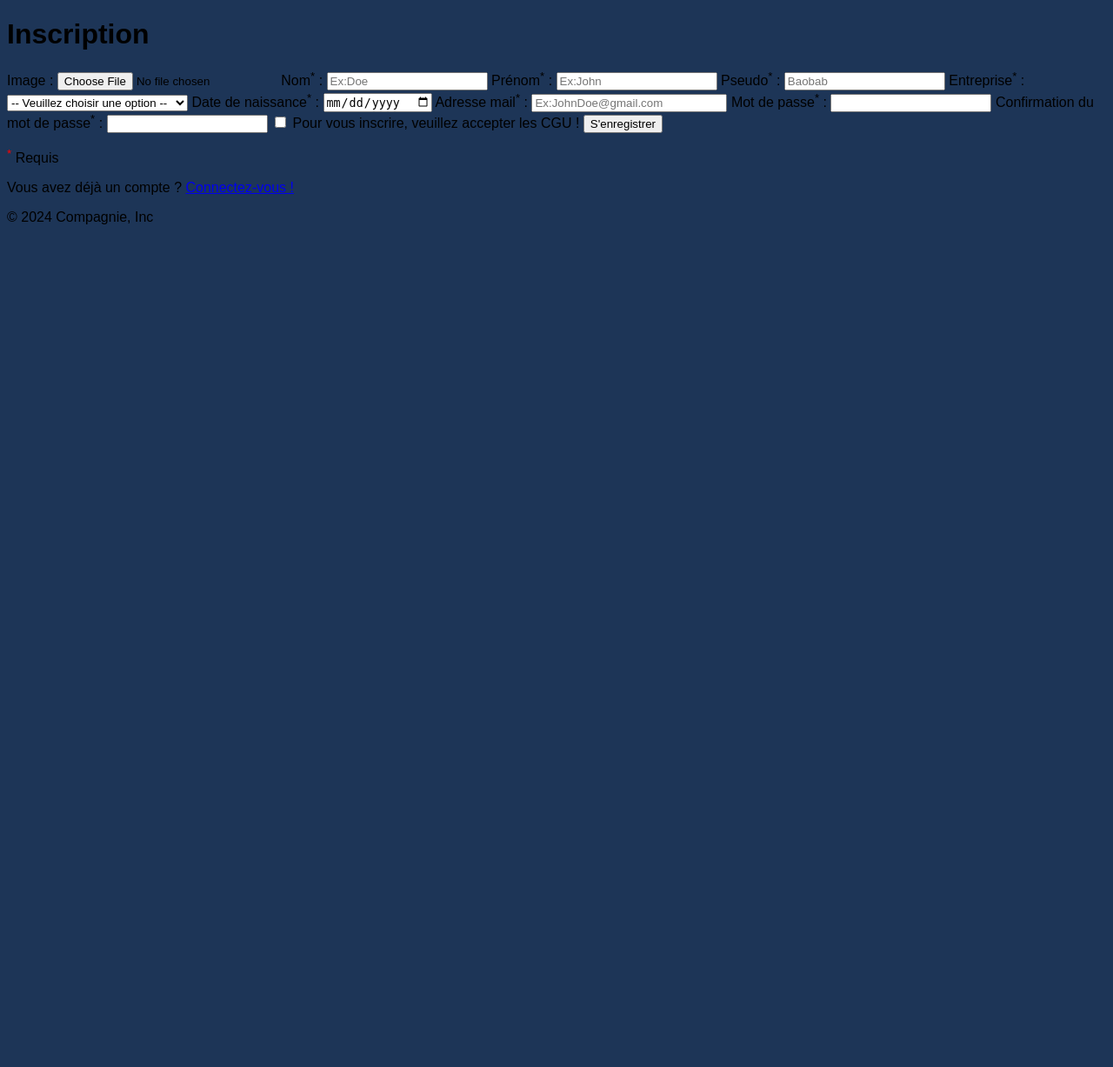
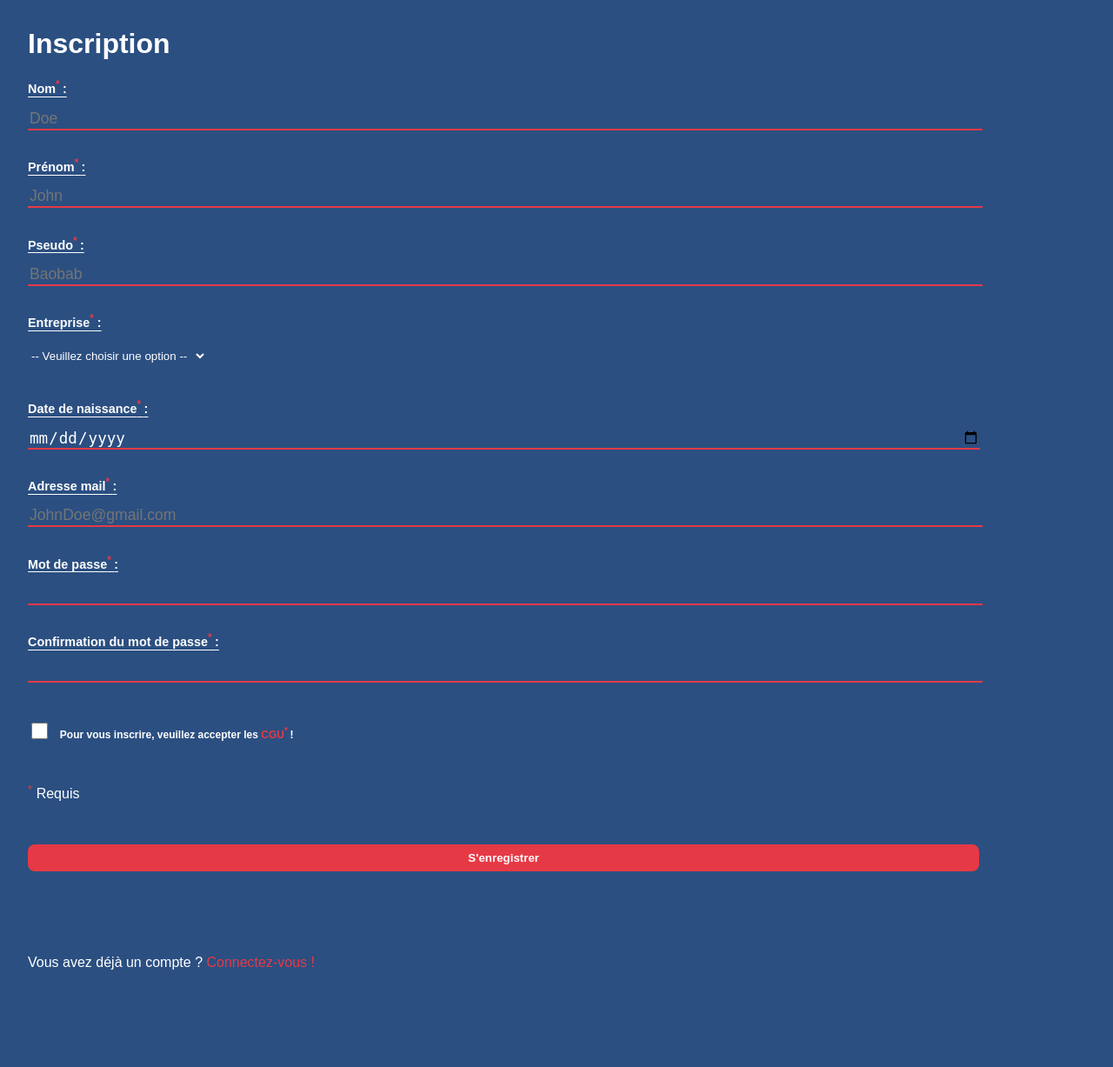
Before and after one commit to BryanPix/FormulairePHP, a PHP site: page /views/view-signup.php in a window 1280 px wide. Shown: the whole page at 87% size. Before the commit the page ends 258 px from the top, so only its background shows below. Run offline with PHP 8.4, Linux system fonts and the light colour scheme; data comes from the database, SQL or seed files in the repository; a stand-in replaces the project's code that opens the database connection; some libraries are stand-ins or nearby versions.

Commit message:
modification CSS beta .5

```diff
--- a/assets/css/style.css
+++ b/assets/css/style.css
@@ -1,8 +1,126 @@
-body{
-  font-family: sans-serif;
-  background-color: #1d3557;
+body {
+  font-family: "Poppins", sans-serif;
+  background-color: #2b4f81;
+  color: white;
+  margin: 2rem;
+}
 
+.redInput {
+  color: #e63946;
+  margin: 2rem 0;
 }
-.redInput {
-  color: red;
+
+.inputField {
+  background: transparent;
+  border: none;
+  border-bottom: 2px solid #e63946;
+  width: 90%;
+  color: white;
+  outline: 0;
+  font-size: 1.1rem;
+  margin-bottom: 1rem;
 }
+.inputField ::-moz-placeholder {
+  text-align: left;
+}
+.inputField ::placeholder {
+  text-align: left;
+}
+
+.labelSignup {
+  font-size: 0.9rem;
+}
+
+.selectField {
+  border: none;
+  border-radius: 0.5rem;
+  padding: 0.5rem 0;
+  background-color: #2b4f81;
+  color: white;
+}
+
+.labelSignin {
+  margin: 1rem;
+  font-size: 1.1rem;
+  font-weight: 500;
+  text-align: left;
+}
+
+.btn-signup {
+  width: 90%;
+  background-color: #e63946;
+  border: none;
+  border-radius: 0.5rem;
+  margin-top: 2rem;
+  color: white;
+  font-weight: 600;
+  padding: 0.5rem 0;
+  cursor: pointer;
+}
+
+.btn-return:link, .btn-return:visited, .btn-return:hover, .btn-return:active {
+  color: white;
+  text-decoration: none;
+}
+
+.requis {
+  padding-top: 2rem;
+}
+
+.cguRedirection {
+  font-size: 12px;
+  margin-left: 2.3rem;
+}
+.cguRedirection ~ a, .cguRedirection a:link, .cguRedirection a:visited, .cguRedirection a:hover, .cguRedirection a:active {
+  color: #e63946;
+  text-decoration: none;
+}
+
+.cguCheckbox {
+  position: relative;
+  top: 27px;
+}
+
+input[type=checkbox] {
+  display: block;
+  width: 1.2rem;
+  height: 1.2rem;
+  accent-color: #e63946;
+  cursor: pointer;
+}
+
+label {
+  font-weight: 700;
+}
+
+.labelUnderline {
+  -webkit-text-decoration: underline 1px;
+          text-decoration: underline 1px;
+  text-underline-offset: 4px;
+}
+
+.spanDirection, .spanDirectionSignup {
+  position: relative;
+  top: 6rem;
+  padding-bottom: 7rem;
+  font-size: 1rem;
+}
+.spanDirection ~ a, .spanDirection a:link, .spanDirection a:visited, .spanDirection a:hover, .spanDirection a:active, .spanDirectionSignup ~ a, .spanDirectionSignup a:link, .spanDirectionSignup a:visited, .spanDirectionSignup a:hover, .spanDirectionSignup a:active {
+  color: #e63946;
+  text-decoration: none;
+}
+
+.fa-arrow-left {
+  float: right;
+}
+
+.divNavigation {
+  position: fixed;
+  bottom: 0;
+  height: 20vh;
+  border-radius: 0.5rem;
+  width: 100%;
+  margin: -31px;
+  padding: 0;
+  background-color: #e63946;
+}/*# sourceMappingURL=style.css.map */
--- /dev/null
+++ b/assets/css/style.scss
@@ -0,0 +1,118 @@
+$primary : #2b4f81;
+$secondary : #e63946;
+
+body{
+    font-family: 'Poppins', sans-serif;
+    background-color: $primary;
+    color: white;
+    margin: 2rem;
+}
+.redInput {
+    color: $secondary;
+    margin: 2rem 0;
+}
+.inputField {
+    background: transparent;
+    border: none;
+    border-bottom: 2px solid $secondary;
+    width: 90%;
+    color: white;
+    outline: 0;
+    font-size: 1.1rem;
+    margin-bottom: 1rem;
+    ::placeholder{
+        text-align: left;
+    }
+}
+.labelSignup{
+    font-size: 0.9rem;
+
+}
+
+
+.selectField{
+    border: none;
+    border-radius: 0.5rem;
+    padding: 0.5rem 0;
+    background-color: $primary;
+    color: white;
+}
+.labelSignin{
+    margin: 1rem;
+    font-size: 1.1rem;
+    font-weight: 500;
+    text-align: left;
+}
+.btn-signup{
+    width: 90%;
+    background-color: $secondary;
+    border: none;
+    border-radius: 0.5rem;
+    margin-top: 2rem;
+    color: white;
+    font-weight: 600;
+    padding: 0.5rem 0;
+    cursor: pointer;
+}
+.btn-return {
+    &:link,
+    &:visited,
+    &:hover,
+    &:active {
+        color: white;
+        text-decoration: none;
+    }
+}
+.requis{
+    padding-top: 2rem;
+}
+.cguRedirection{
+    font-size: 12px;
+    margin-left: 2.3rem;
+    ~ a, a:link, a:visited, a:hover, a:active {
+        color: $secondary;
+        text-decoration: none;
+      }
+}
+.cguCheckbox{
+    position: relative;
+    top: 27px;
+}
+input[type="checkbox"] {
+    display: block;
+    width: 1.2rem;
+    height: 1.2rem;
+    accent-color: $secondary;
+    cursor:pointer;
+
+  }
+label{
+    font-weight: 700;
+}
+.labelUnderline{
+    text-decoration: underline 1px;
+    text-underline-offset: 4px;
+}
+.spanDirection, .spanDirectionSignup{
+    position: relative;
+    top: 6rem;
+    padding-bottom: 7rem;
+    font-size: 1rem;
+    ~ a, a:link, a:visited, a:hover, a:active {
+            color: $secondary;
+            text-decoration: none;
+          }
+}
+.fa-arrow-left{
+  float: right;
+}
+.divNavigation{
+    position: fixed;
+    bottom: 0;
+    height: 20vh;
+    border-radius: 0.5rem;
+    width: 100%;
+    margin: -31px;
+    padding: 0;
+    background-color: $secondary;
+}
--- a/controllers/controller-signin.php
+++ b/controllers/controller-signin.php
@@ -13,13 +13,7 @@ if ($_SERVER['REQUEST_METHOD'] == 'POST') {
     // tableau d'erreurs (stockage des erreurs)
     $errors = [];
 
-    if (empty($_POST['mail'])) {
-        $errors['spanEmail'] = 'Veuillez saisir votre Email';
-    }
 
-    if (empty($_POST['password'])) {
-        $errors['spanPassword'] = 'Veuillez saisir votre mot de passe';
-    }
 
     if (empty($errors)) {
         // ici commence les tests
--- a/controllers/controller-signup.php
+++ b/controllers/controller-signup.php
@@ -11,14 +11,34 @@ $showform = true;
 $errors = [];
 
 if ($_SERVER["REQUEST_METHOD"] == "POST") {
-    // Contrôle de l'image
-    if ($_FILES['userImage']['error'] == 4) {
-        $userImage = 'default.png';
-    } else{
-        $userImage = $_FILES['userImage']['name'];
+
+    if (empty($_POST['nom'])) {
+        $errors['spanNom'] = 'Veuillez saisir votre nom';
+    }
+    if (empty($_POST['prenom'])) {
+        $errors['spanPrenom'] = 'Veuillez saisir votre prénom';
+    }
+    if (empty($_POST['pseudo'])) {
+        $errors['spanPseudo'] = 'Veuillez saisir votre pseudo';
+    }
+    if (empty($_POST['entreprise'])) {
+        $errors['spanEntreprise'] = 'Veuillez saisir votre entreprise';
+    }
+    if (empty($_POST['birthdate'])) {
+        $errors['spanBirthdate'] = 'Veuillez saisir votre date de naissance';
+    }
+    if (empty($_POST['mail'])) {
+        $errors['spanEmail'] = 'Veuillez saisir votre Email';
+    }
+    if (empty($_POST['password'])) {
+        $errors['spanPassword'] = 'Veuillez saisir votre mot de passe';
+    }
+    if (empty($_POST['confirmPass'])) {
+        $errors['spanConfirm'] = 'Votre mot de passe doit être similaire';
     }
 
-    // Contrôle des autres champs...
+
+
 
     // Si aucune erreur, traiter les données et soumettre le formulaire
     if (empty($errors)) {
@@ -30,17 +50,15 @@ if ($_SERVER["REQUEST_METHOD"] == "POST") {
         }
 
         if (empty($errors)) {
-
             $name = $_POST['nom'];
             $prenom = $_POST['prenom'];
             $pseudo = $_POST['pseudo'];
             $birthdate = $_POST['birthdate'];
             $mail = $_POST['mail'];
             $password = $_POST['password'];
-            $enterprise = $_POST['entreprise'];
+            $entreprise = $_POST['entreprise'];
 
-            Utilisateur::create($userImage, $name, $prenom, $pseudo, $birthdate, $mail, $password, $enterprise);
-
+            Utilisateur::create($name, $prenom, $pseudo, $birthdate, $mail, $password, $entreprise);
             // Sert à masquer la div formulaire
             $showform = false;
         }
--- a/models/Utilisateur.php
+++ b/models/Utilisateur.php
@@ -3,19 +3,19 @@
 class Utilisateur
 {
     /**
-     * @param string $userImage Image de l'utilisateur
      * @param string $name Nom de l'utilisateur
      * @param string $prenom Prénom de l'utilisateur
      * @param string $pseudo Pseudo de l'utilisateur
      * @param string $birthdate Date de naissance de l'utilisateur
      * @param string $mail Adresse mail de l'utilsateur
      * @param string $password Mot de passe de l'utilisateur
-     * @param string $enterprise ID de l'entreprise de l'utilisateur
+     * @param string $entreprise ID de l'entreprise de l'utilisateur
      *
      * @return void
 
     */
-    public static function create(string $userImage, string $name, string $prenom, string $pseudo, string $birthdate, string $mail, string $password, string $enterprise)
+
+    public static function create(string $name, string $prenom, string $pseudo, string $birthdate, string $mail, string $password, string $entreprise)
     {
         // try and catch
         try {
@@ -23,19 +23,17 @@ class Utilisateur
             // Connextion à la bdd
             $db = new PDO("mysql:host=localhost;dbname=" . DBNAME, DBUSER, DBPASSWORD);
             // stockage de la requete dans une variable
-            $sql = "INSERT INTO `Utilisateur` (`Image_utilisateur`, `lastname_utilisateur`,`firstname_utilisateur`,`nickname_utilisateur`,`birthdate_utilisateur`,`email_utilisateur`,`password_utilisateur`, `ID_Entreprise`) VALUES(:Image_utilisateur, :lastname_utilisateur, :firstname_utilisateur, :nickname_utilisateur, :birthdate_utilisateur, :email_utilisateur, :password_utilisateur, :ID_Entreprise)";
-
+            $sql = "INSERT INTO `Utilisateur` (`lastname_utilisateur`,`firstname_utilisateur`,`nickname_utilisateur`,`birthdate_utilisateur`,`email_utilisateur`,`password_utilisateur`,`ID_Entreprise`) VALUES(:lastname_utilisateur, :firstname_utilisateur, :nickname_utilisateur, :birthdate_utilisateur, :email_utilisateur, :password_utilisateur, :ID_Entreprise)";
             $query = $db->prepare($sql);
 
             // on relie les valeurs à nos marqueurs à l'aide d'un bindValue
-            $query->bindValue(':Image_utilisateur', $userImage, PDO::PARAM_STR);
             $query->bindValue(':lastname_utilisateur', htmlspecialchars($name), PDO::PARAM_STR);
             $query->bindValue(':firstname_utilisateur', htmlspecialchars($prenom), PDO::PARAM_STR);
             $query->bindValue(':nickname_utilisateur', htmlspecialchars($pseudo), PDO::PARAM_STR);
             $query->bindValue(':birthdate_utilisateur', $birthdate, PDO::PARAM_STR);
             $query->bindValue(':email_utilisateur', $mail, PDO::PARAM_STR);
             $query->bindValue(':password_utilisateur', password_hash($password, PASSWORD_DEFAULT), PDO::PARAM_STR);
-            $query->bindValue(':ID_Entreprise', $enterprise, PDO::PARAM_INT);
+            $query->bindValue(':ID_Entreprise', $entreprise, PDO::PARAM_INT);
 
             $query->execute();
         } catch (PDOException $e) {
--- a/models/entreprise.php
+++ b/models/entreprise.php
@@ -2,8 +2,6 @@
 
 class Entreprise
 {
-
-
 
     public static function getAllEntreprise(): array
     {
--- a/views/templates/footer.php
+++ b/views/templates/footer.php
@@ -1 +1,16 @@
-<p>&copy; 2024 Compagnie, Inc</p>
+<div class="divNavigation">
+    <div>
+    <a href="../controllers/controller-profile.php"><button class="btn-signup"><i class="fa-solid fa-user">Profile</i></button></a>
+    </div>
+    <div>
+    <i class="fa-solid fa-clock-rotate-left">Historique</i>
+    </div>
+    <div>
+    <i class="fa-solid fa-plus"></i>
+    </div>
+    <div>
+    <i class="fa-solid fa-right-from-bracket"></i>
+    </div>
+
+
+</div>
--- a/views/view-home.php
+++ b/views/view-home.php
@@ -25,6 +25,7 @@ include 'templates/head.php';
     <?= $_SESSION['user']['nickname_utilisateur'] . '</br>'?>
         <p>Vous êtes sur le placeholder de la page home</p>
 
+
         <a href="../controllers/controller-profile.php"><button class="btn-signup">Profile</button></a>
         <a href="../controllers/controller-historique.php"><button class="btn-signup">Historique</button></a>
         <a href="../controllers/controller-trajet.php"><button class="btn-signup"> Ajout trajet</button></a>
--- a/views/view-signup.php
+++ b/views/view-signup.php
@@ -9,25 +9,27 @@ include 'templates/head.php';
 ?>
 
 <body>
-    <h1>Inscription</h1>
     <?php if ($showform) { ?>
+        <h1>Inscription</h1>
 
 
         <div class="divFormulaire">
             <form method="POST" action="" enctype="multipart/form-data" novalidate>
-                <label for="userImage">Image :
+                <!-- <label class="labelSignup" for="userImage">Image :
                     <input type="file" name="userImage" id="userImage" accept="image/*" />
-                </label>
-                <label for="nom">Nom<sup class="star">*</sup> :
-                    <input class="inputField" type="text" id="nom" name="nom" size="20" placeholder="Ex:Doe" value="<?php if (!empty($name)) {
+                </label> -->
+                <label class="labelSignup" for="nom">
+                    <p class="labelUnderline">Nom<sup class="redInput">* </sup>:</p>
+                    <input class="inputField" type="text" id="nom" name="nom" size="20" placeholder="Doe" value="<?php if (!empty($name)) {
                         echo $name;
                     } ?>" required>
                     <span class="redInput spanNom">
                         <?= isset($errors["spanNom"]) ? $errors["spanNom"] : "" ?>
                     </span>
                 </label>
-                <label for="prenom">Prénom<sup class="star">*</sup> :
-                    <input class="inputField" type="text" id="prenom" name="prenom" size="20" placeholder="Ex:John" value="<?php if (!empty($prenom)) {
+                <label class="labelSignup" for="prenom">
+                    <p class="labelUnderline">Prénom<sup class="redInput">* </sup> :</p>
+                    <input class="inputField" type="text" id="prenom" name="prenom" size="20" placeholder="John" value="<?php if (!empty($prenom)) {
                         echo $prenom;
 
                     } ?>" required>
@@ -35,7 +37,8 @@ include 'templates/head.php';
                         <?= isset($errors["spanPrenom"]) ? $errors["spanPrenom"] : "" ?>
                     </span>
                 </label>
-                <label for="pseudo">Pseudo<sup class="star">*</sup> :
+                <label class="labelSignup" for="pseudo">
+                    <p class="labelUnderline">Pseudo<sup class="redInput">* </sup> :</p>
                     <input class="inputField" type="text" id="pseudo" name="pseudo" size="20" placeholder="Baobab" value="<?php if (!empty($pseudo)) {
                         echo $pseudo;
                     } ?>" required>
@@ -43,8 +46,9 @@ include 'templates/head.php';
                         <?= isset($errors["spanPseudo"]) ? $errors["spanPseudo"] : "" ?>
                     </span>
                 </label>
-                <label for="entreprise">Entreprise<sup class="star">*</sup> :
-                    <select name="entreprise" id="entreprise" class="selectField">
+                <label class="labelSignup" for="entreprise">
+                    <p class="labelUnderline">Entreprise<sup class="redInput">*</sup> :</p>
+                    <select class="selectField" name="entreprise" id="entreprise">
                         <option value="" selected disabled>-- Veuillez choisir une option --</option>
                         <?php foreach (Entreprise::getAllEntreprise() as $entreprise) { ?>
                             <option value="<?= $entreprise['ID_Entreprise'] ?>" <?= isset($_POST["entreprise"]) && $_POST["entreprise"] == $entreprise['ID_Entreprise'] ? 'selected' : "" ?>>
@@ -52,8 +56,12 @@ include 'templates/head.php';
                             </option>
                         <?php } ?>
                     </select>
+                    <div class="redInput spanEntreprise">
+                        <?= isset($errors["spanEntreprise"]) ? $errors["spanEntreprise"] : "" ?>
+                    </div>
                 </label>
-                <label for="birthdate">Date de naissance<sup class="star">*</sup> :
+                <label class="labelSignup" for="birthdate">
+                    <p class="labelUnderline">Date de naissance<sup class="redInput">* </sup> :</p>
                     <input class="inputField" type="date" id="birthdate" name="birthdate" value="<?php if (!empty($birthdate)) {
                         echo $birthdate;
                     } ?>" required>
@@ -61,8 +69,9 @@ include 'templates/head.php';
                         <?= isset($errors["spanBirthdate"]) ? $errors["spanBirthdate"] : "" ?>
                     </span>
                 </label>
-                <label for="mail">Adresse mail<sup class="star">*</sup> :
-                    <input class="inputField" type="text" id="mail" name="mail" size="25" placeholder="Ex:JohnDoe@gmail.com"
+                <label class="labelSignup" for="mail">
+                    <p class="labelUnderline">Adresse mail<sup class="redInput">* </sup> :</p>
+                    <input class="inputField" type="text" id="mail" name="mail" size="25" placeholder="JohnDoe@gmail.com"
                         value="<?php if (!empty($mail)) {
                             echo $mail;
                         } ?>" required>
@@ -70,49 +79,52 @@ include 'templates/head.php';
                         <?= isset($errors["spanEmail"]) ? $errors["spanEmail"] : "" ?>
                     </span>
                 </label>
-                <label for="password">Mot de passe<sup class="star">*</sup> :
+                <label class="labelSignup" for="password">
+                    <p class="labelUnderline">Mot de passe<sup class="redInput">* </sup> :</p>
                     <input class="inputField" type="password" id="password" name="password" size="20" required>
                     <span class="redInput spanPassword">
                         <?= isset($errors["spanPassword"]) ? $errors["spanPassword"] : "" ?>
 
                     </span>
                 </label>
-                <label for="confirmPass" class="inputConfirm">Confirmation du mot de passe<sup class="star">*</sup> :
+                <label class="labelSignup" for="confirmPass" class="inputConfirm">
+                    <p class="labelUnderline">Confirmation du mot de passe<sup class="redInput">* </sup> :</p>
                     <input class="inputField" type="password" id="confirmPass" name="confirmPass" size="20" required>
                     <span class="redInput spanConfirm">
                         <?= isset($errors["spanConfirm"]) ? $errors["spanConfirm"] : "" ?>
 
                     </span>
                 </label>
-                <label for="cgu">
-                    <input type="checkbox" id="cgu" name="cgu" required>
-                    <span>Pour vous inscrire, veuillez accepter les CGU !</span>
+                <label class="labelSignup" for="cgu">
+                    <input type="checkbox" class="cguCheckbox" id="cgu" name="cgu" required>
+                    <p class="cguRedirection">Pour vous inscrire, veuillez accepter les <a
+                            href="../views/view-cgu.php">CGU</a><sup class="redInput">* </sup> !</p>
                     <span class="redInput spanCgu">
                         <?= isset($errors["spanCgu"]) ? $errors["spanCgu"] : "" ?>
                     </span>
                 </label>
+                <p class="requis"><sup class="redInput">*</sup> Requis</p>
                 <input class="btn-signup" type="submit" id="btn-check" value="S'enregistrer">
 
-                <p><sup class="redInput">*</sup> Requis</p>
             </form>
-            <span>Vous avez déjà un compte ? </span><a href="controller-signin.php">Connectez-vous !</a>
+            <span class="spanDirectionSignup">Vous avez déjà un compte ? <a href="controller-signin.php">Connectez-vous
+                    !</a></span>
         </div>
     <?php } else { ?>
 
 
         <!-- A faire apparaitre quand le formulaire est soumit -->
         <div id="divMessage">
-            <h2>Connexion</h2>
-            <h3>Bienvenue</h3>
+            <h1>Inscription reussie</h1>
             <p> Vous pouvez à present vous connecter.</p>
-            <a href="../controllers/controller-signin.php"><button>Connexion</button></a>
+            <a href="../controllers/controller-signin.php"><button class="btn-signup">Connexion</button></a>
         </div>
     <?php } ?>
-    <footer>
+    <!-- <footer>
         <?php
         include 'templates/footer.php';
         ?>
-    </footer>
+    </footer> -->
     <script src="../js/script.js"></script>
 </body>
 
--- a/views/view-trajet.php
+++ b/views/view-trajet.php
@@ -20,7 +20,7 @@ include 'templates/head.php';
                     <?= isset($errors["spanDateTrajet"]) ? $errors["spanDateTrajet"] : "" ?>
                 </span>
             </label>
-            <label for="traveltime_trajet"> Temps de trajet (en minutes):
+            <label for="traveltime_trajet"> Temps de trajet (en heures):
                 <input class="inputField" type="time" id="traveltime_trajet" name="traveltime_trajet" size="20"
                     required>
                 <span class="redInput spanTempsTrajet">
@@ -34,7 +34,7 @@ include 'templates/head.php';
                 </span>
             </label>
             <label for="transport"> Mode de transport :
-                <select name="transport" id="transport">
+                <select name="transport" class="selectField" id="transport">
                     <option value="" selected disabled>--Please choose an option--</option>
                     <?php foreach (Transport::getAllTransport() as $transport) { ?>
                             <option value="<?= $transport['id_modedetransport'] ?>" <?= isset($_POST["transport"]) && $_POST["transport"] == $transport['id_modedetransport'] ? 'selected' : "" ?>>
```
Also changed, not shown: views/view-cgu.php (added, +54 -0 lines), views/view-signin.php (+10 -9 lines), 1 other file.
